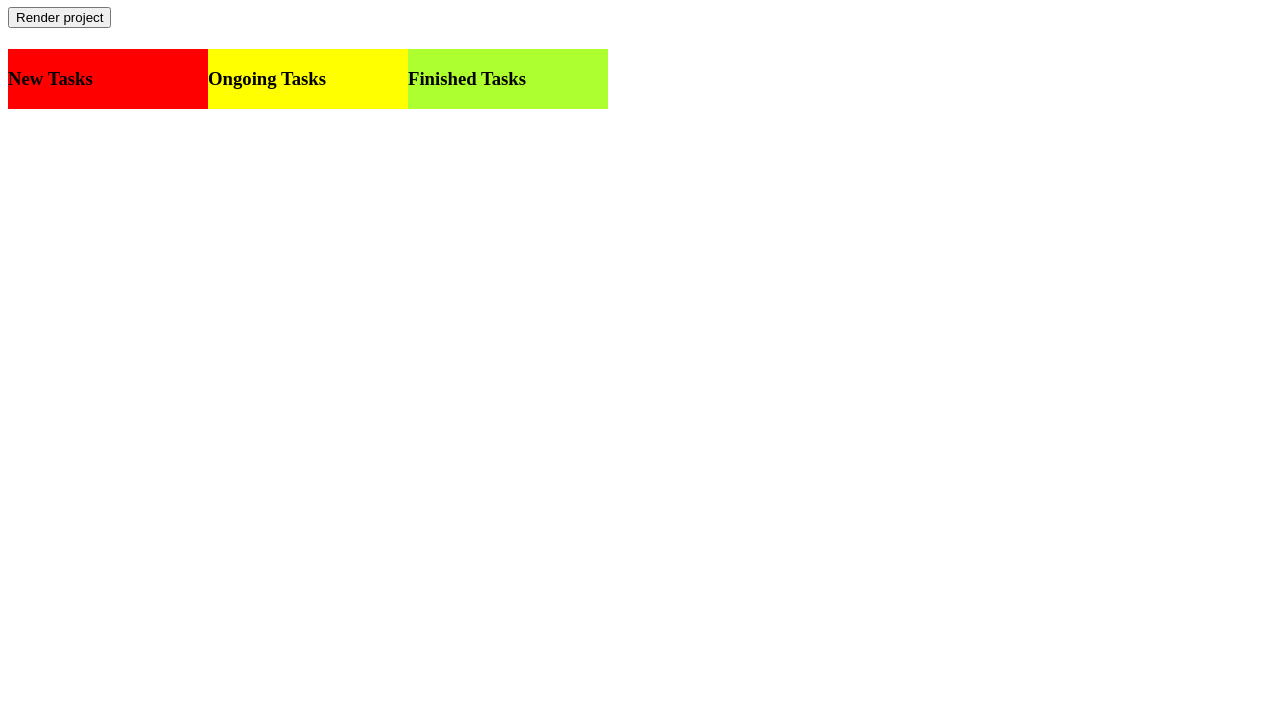
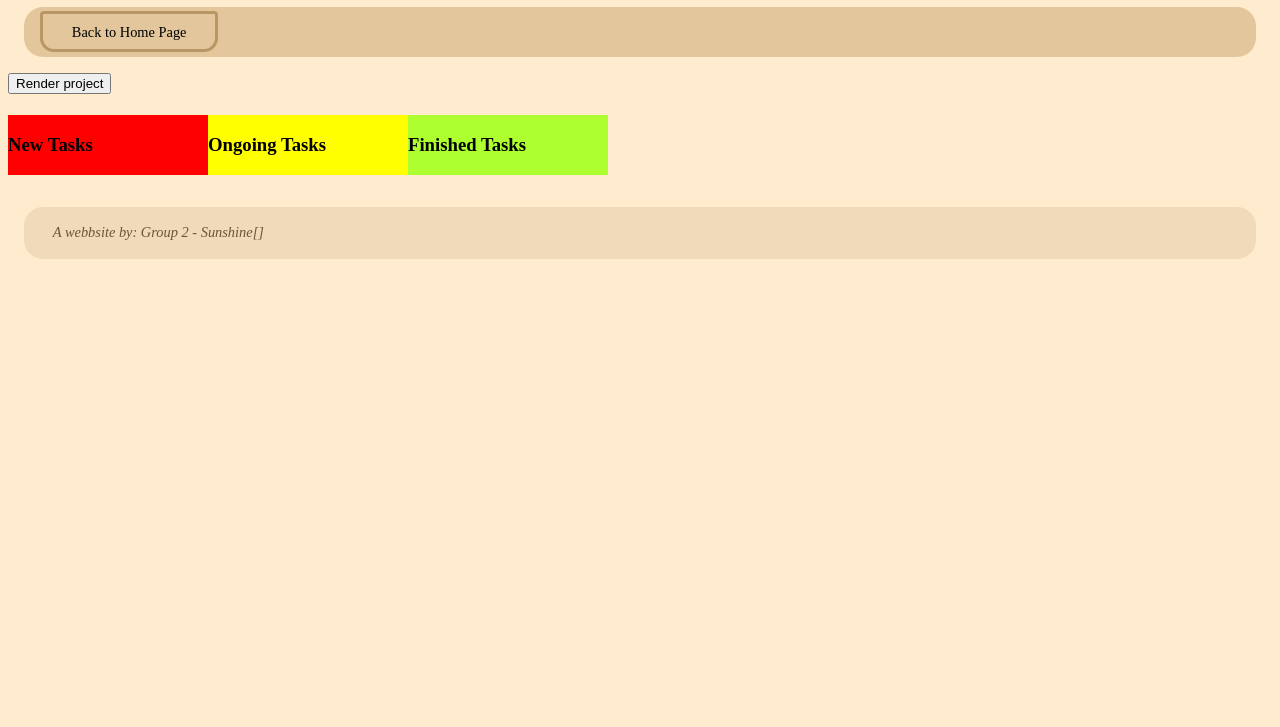
Before and after one commit to Shyz99/be26-js2-slutprojekt-grupp2, a website built with Vite: page src/html/projectOverview.html in a window 1280 px wide. Shown: the part 73-800 px from the top of the page. Built offline with nearby package versions, Linux system fonts and the light colour scheme.

Commit message:
Latest working render Index

```diff
--- a/src/components/render/Project.ts
+++ b/src/components/render/Project.ts
@@ -62,6 +62,11 @@ export class Project {
     const projectMembersContainerTitle = document.createElement(
       "h4",
     ) as HTMLElement;
+    const projetLink = document.createElement("a") as HTMLAnchorElement;
+
+    projetLink.innerText = "[WIP] -->";
+    projetLink.classList.add("linkButton");
+    projetLink.href = "./src/html/projectOverview.html";
 
     projectMembersContainerTitle.innerText = "Members";
     projectMembersContainerTitle.classList.add("H3Title");
@@ -89,6 +94,7 @@ export class Project {
       projectTasks,
       projectDeadline,
       projectMembersContainer,
+      projetLink,
     );
     renderAllProjectsSection.append(projectContainer);
   }
--- a/src/html/projectOverview.html
+++ b/src/html/projectOverview.html
@@ -7,12 +7,14 @@
       src="../components/render/renderProjectOverview.ts"
       type="module"
     ></script>
+    <link rel="stylesheet" href="../styles/global.css" />
     <link rel="stylesheet" href="../styles/projectOverview.css" />
     <title>Project</title>
   </head>
   <body>
     <div>
       <h1>Project Overview</h1>
+      <header><a href="../../index.html">Back to Home Page</a></header>
       <button id="temp-button">Render project</button>
       <h1 id="project-title"></h1>
       <p id="project-description"></p>
@@ -35,5 +37,8 @@
         <ul id="finished-tasks-list"></ul>
       </div>
     </div>
+    <footer>
+      <p>A webbsite by: Group 2 - Sunshine[]</p>
+    </footer>
   </body>
 </html>
--- a/src/styles/global.css
+++ b/src/styles/global.css
@@ -2,21 +2,25 @@ html {
   background-color: blanchedalmond;
 }
 
+h1 {
+  padding-left: 2rem;
+}
+
 header {
   background-color: rgb(227, 198, 155);
-  padding: 1.4rem;
+  padding: 1rem;
   border-radius: 1.2rem;
   margin: 1rem;
 }
 
 header a {
   text-decoration: none;
-  padding-bottom: 1.28rem;
-  padding-top: 1.2rem;
+  padding-bottom: 0.6rem;
+  padding-top: 0.6rem;
   padding-left: 1.8rem;
   padding-right: 1.8rem;
   color: black;
-  font-size: 1.2rem;
+  font-size: 0.9rem;
   border: 3px solid rgb(185, 151, 101);
   border-radius: 4px 4px 14px 14px;
 }
@@ -24,6 +28,18 @@ header a {
 header a:hover {
   background-color: rgb(177, 144, 94);
   color: antiquewhite;
-  padding-bottom: 0.9rem;
-  padding-top: 0.9rem;
 }
+
+footer {
+  background-color: rgb(240, 218, 186);
+  margin: 1rem;
+  margin-top: 2rem;
+  padding-bottom: 0.2rem;
+  padding-top: 0.2rem;
+  padding-left: 1.8rem;
+  padding-right: 1.8rem;
+  color: rgb(107, 85, 57);
+  font-size: 0.9rem;
+  font-style: italic;
+  border-radius: 1.2rem;
+}
```
Also changed, not shown: index.html (+3 -0 lines), src/components/render/Member.ts (+7 -2 lines), src/styles/render.css (+15 -0 lines).
